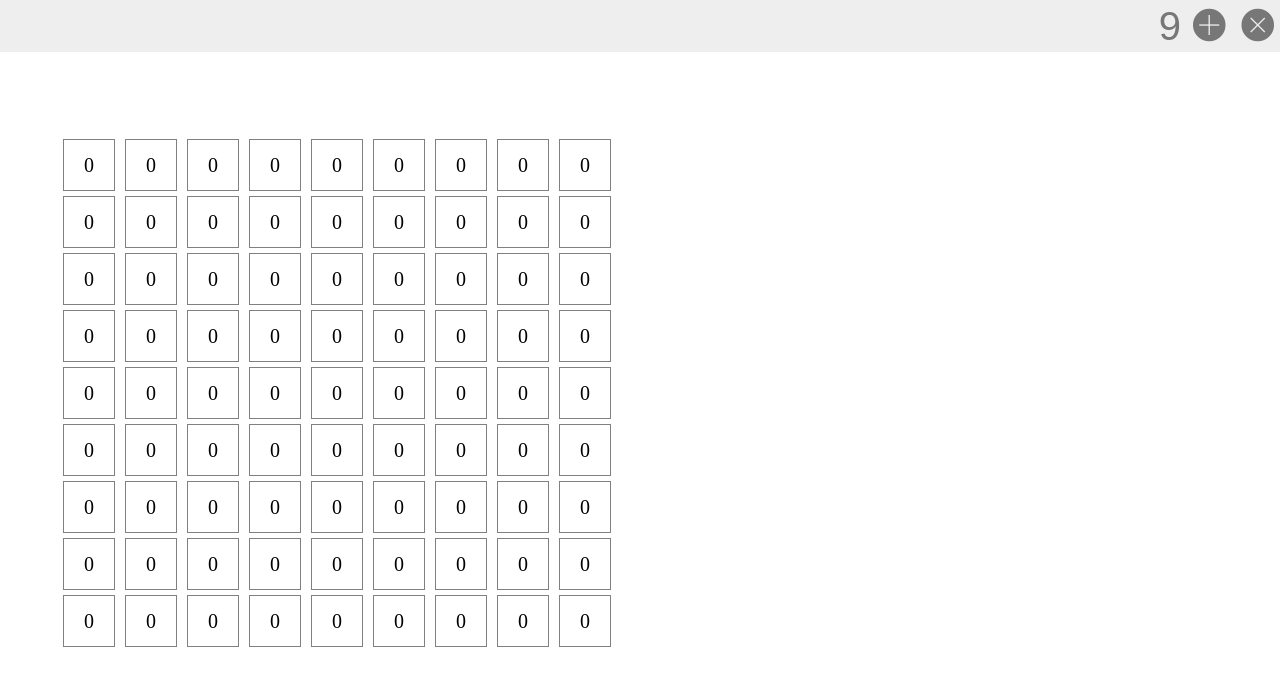
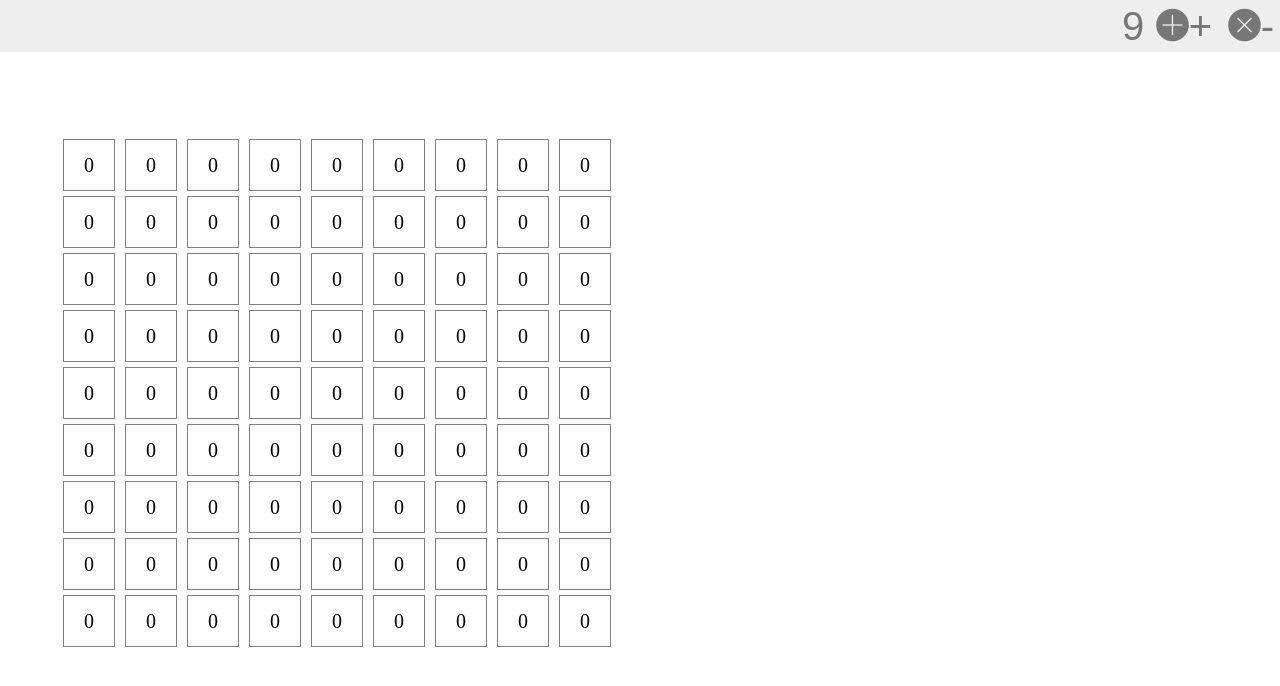
Before and after one commit to andrewtobilko/15501550, a plain HTML site: page index.html at #!/lab1 in a window 1280 px wide. Drawn offline with nearby package versions, Linux system fonts and the light colour scheme.

Commit message:
final template

```diff
--- a/labs/1/template.html
+++ b/labs/1/template.html
@@ -1,8 +1,9 @@
 <div class="lab1">
+
     <div class="settings">
         <input type="number" min="3" max="20" ng-model="ctrl.dimension" ng-change="ctrl.refill()">
-        <button class="btn" ng-click="ctrl.refill()"><i class="ion-ios-plus"></i></button>
-        <button class="btn" ng-click="ctrl.fill()"><i class="ion-ios-close"></i></button>
+        <button class="btn" ng-click="ctrl.refill()"><i class="ion-ios-plus"></i>+</button>
+        <button class="btn" ng-click="ctrl.fill()"><i class="ion-ios-close"></i>-</button>
     </div>
 
     <div class="matrix" ng-init="ctrl.fill()">
@@ -14,4 +15,5 @@
             </div>
         </div>
     </div>
+
 </div>
```
